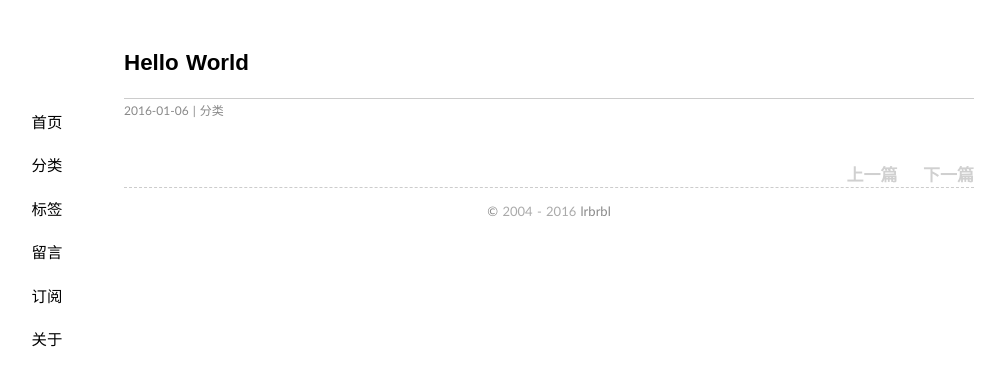
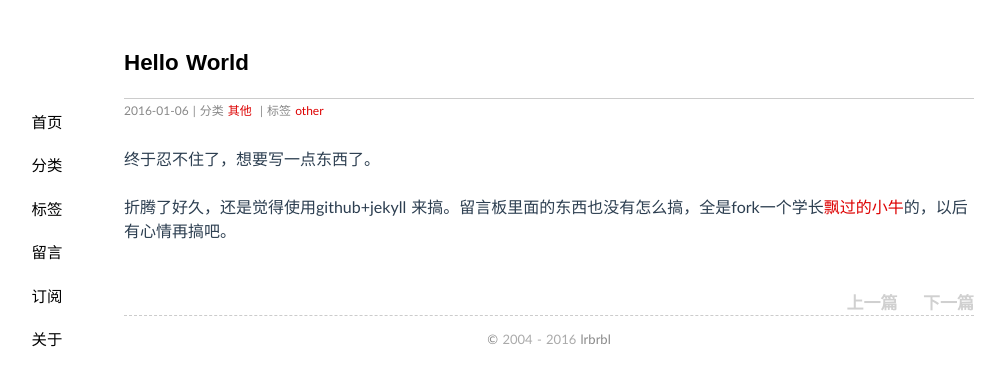
Before and after one commit to Tanklong/reading, a Jekyll site: the page built from _posts/2016-01-06-hello-world.md, in a window 1280 px wide. Shown: the top 386 px of the page, without its empty margins (91-1096 px from the left). Built offline with Jekyll 4.4.1, drawn with Linux system fonts in a browser that asks for light colours; Markdown is read by kramdown in place of the engine named in the settings; comment, search, counter and statistics services are not loaded.

Commit message:
modify about & hello world

```diff
--- a/_posts/2016-01-06-hello-world.md
+++ b/_posts/2016-01-06-hello-world.md
@@ -1,10 +1,10 @@
 ---
 layout: post
 title: "Hello World"
-categories:
--
-tags:
--
+categories: 其他
+tags: other
+---
 
+终于忍不住了，想要写一点东西了。
 
----
+折腾了好久，还是觉得使用github+jekyll 来搞。留言板里面的东西也没有怎么搞，全是fork一个学长[飘过的小牛](www.github.thinkingbar.com)的，以后有心情再搞吧。
```
